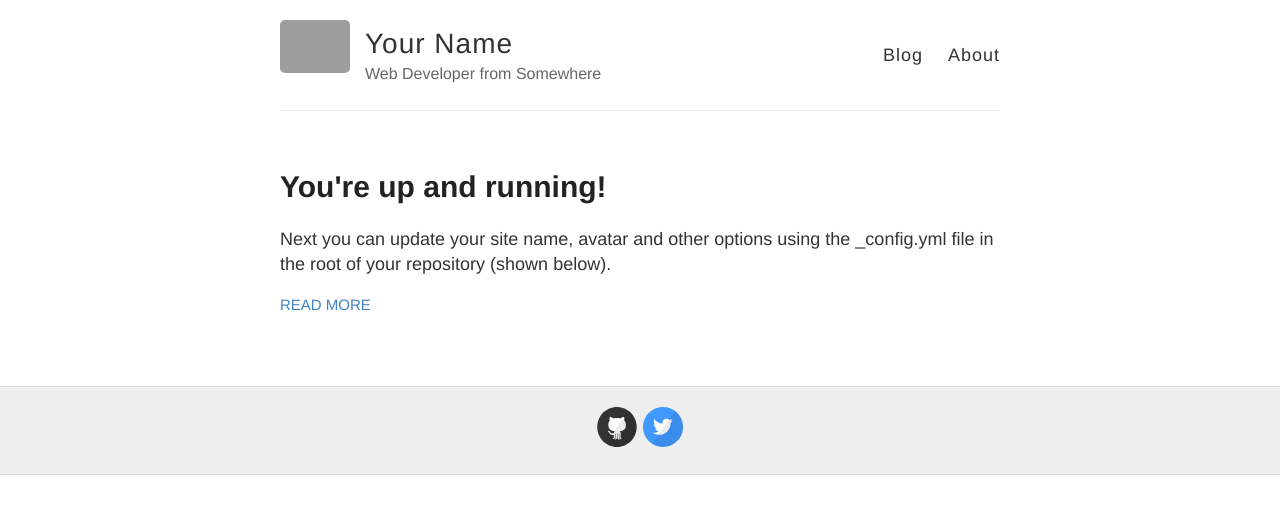
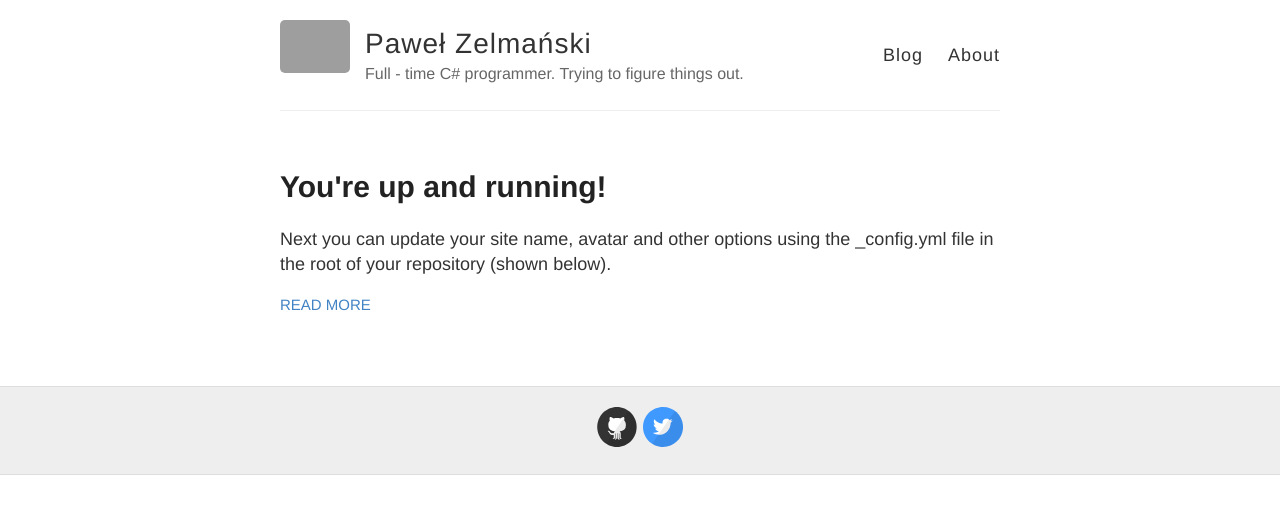
Before and after one commit to pzelmanski/pzelmanski.github.io, a Jekyll site: the page built from index.html, in a window 1280 px wide. Shown: the top 514 px of the page. Built offline with Jekyll 4.4.1, drawn with Linux system fonts in a browser that asks for light colours; grey boxes are pictures that could not be loaded.

Commit message:
initial config

```diff
--- a/_config.yml
+++ b/_config.yml
@@ -3,10 +3,10 @@
 #
 
 # Name of your site (displayed in the header)
-name: Your Name
+name: Paweł Zelmański
 
 # Short bio or description (displayed in the header)
-description: Web Developer from Somewhere
+description: Full - time C# programmer. Trying to figure things out.
 
 # URL of your avatar or profile pic (you could use your GitHub profile pic)
 avatar: https://raw.githubusercontent.com/barryclark/jekyll-now/master/images/jekyll-logo.png
@@ -34,14 +34,14 @@ footer-links:
 
 # Enter your Disqus shortname (not your username) to enable commenting on posts
 # You can find your shortname on the Settings page of your Disqus account
-disqus:
+disqus: pzelmanski
 
 # Enter your Google Analytics web tracking code (e.g. UA-2110908-2) to activate tracking
-google_analytics:
+google_analytics: UA-164290177-1
 
 # Your website URL (e.g. http://barryclark.github.io or http://www.barryclark.co)
 # Used for Sitemap.xml and your RSS feed
-url:
+url: http://pzelmanski.github.io
 
 # If you're hosting your site at a Project repository on GitHub pages
 # (http://yourusername.github.io/repository-name)
```
